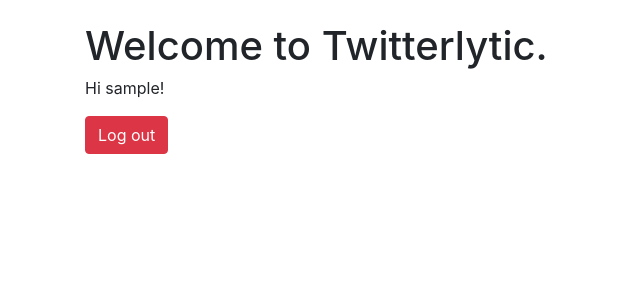
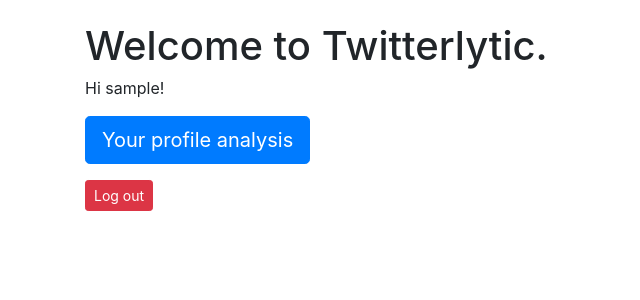
Before and after one commit to madprime/twitterlytic, a Django app: template twitterlytic/templates/twitterlytic/index.html in a window 1280 px wide. Shown: the part 56-356 px from the top of the page, without its empty margins (0-640 px from the left). Run offline with Django 3.2, Linux system fonts and the light colour scheme; the template is opened without the code that fills it, so the values that code supplies are empty; the visitor is signed in with stand-in values (Sample User, id 1); parts of the project's set-up code (start-up, migrations or seed data) failed here and were passed over; some libraries are stand-ins or nearby versions.

Commit message:
Add button to own profile

```diff
--- a/twitterlytic/templates/twitterlytic/index.html
+++ b/twitterlytic/templates/twitterlytic/index.html
@@ -7,12 +7,20 @@
   <p>
     Hi {{ user.username }}!
   </p>
+  <p>
+  <a class="btn btn-primary btn-lg"
+    href="{% url 'profile' user.twitterprofile.username %}">
+    Your profile analysis</a>
+  </p>
+
+  <p>
   <form action="/logout/" method="post">
       {% csrf_token %}
-      <input type="submit" class="btn btn-danger" value="Log out" />
+      <input type="submit" class="btn btn-danger btn-sm" value="Log out" />
   </form>
+  </p>
   {% else %}
-  <a class="btn btn-primary" href="{{ twitter_auth_url }}">
+  <a class="btn btn-primary btn-lg" href="{{ twitter_auth_url }}">
     Connect Twitter</a>
 {% endif %}
 {% endblock content %}
```
